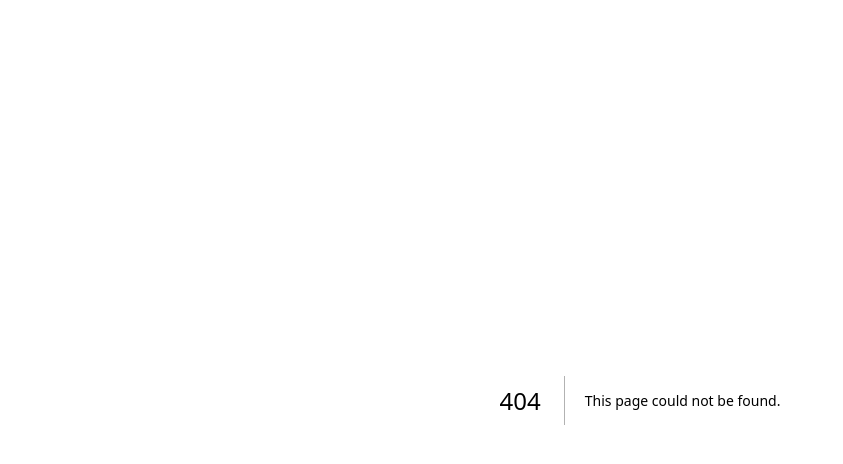
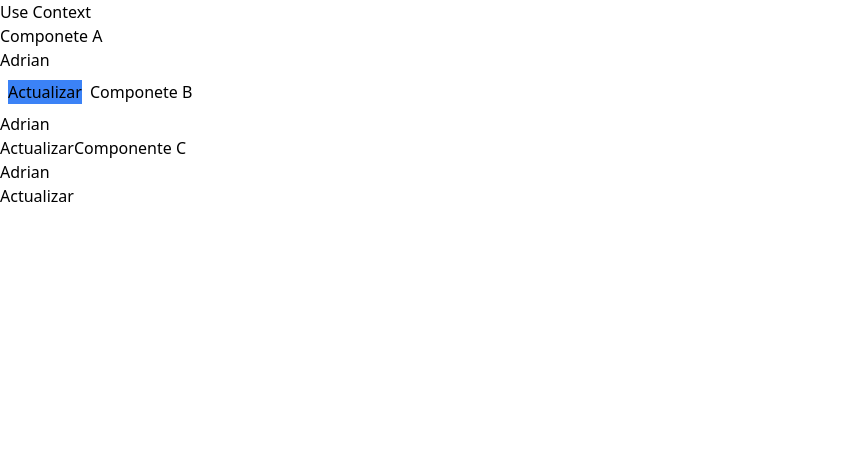
Before and after one commit to 2022B-web-avanzada-soft/gomez-tipantiza-ludwing-jair, a Next.js app in the folder react-nextjs/: page /e_use_context in a window 1280 px wide. Before the commit this address had no page. Shown: the top 464 px of the page, without its empty margins (0-843 px from the left). Built offline with nearby package versions, Linux system fonts and the light colour scheme.

Commit message:
hasta usecontext

```diff
--- /dev/null
+++ b/react-nextjs/components/e_use_context/ContenedorContext.ts
@@ -0,0 +1,6 @@
+import {createContext, Dispatch, SetStateAction} from "react";
+export const ContenedorContext = createContext({} as ContenedorContextObject)
+export interface  ContenedorContextObject{
+    nombreUsuario: string;
+    setNombreUsuario: Dispatch<SetStateAction<string>>
+}
--- /dev/null
+++ b/react-nextjs/components/e_use_context/EComponenteA.tsx
@@ -0,0 +1,32 @@
+import {ContenedorContext} from "./ContenedorContext";
+import EComponenteA from "./EComponenteA";
+import EComponenteB from "./EComponenteB";
+import {useContext, useEffect} from "react";
+
+export default function () {
+    const contenedorContexto = useContext(ContenedorContext);
+    useEffect(
+        ()=>{
+            console.log("Cambio en algun lado el nombre", contenedorContexto.nombreUsuario)
+        },
+        [contenedorContexto.nombreUsuario]
+    )
+
+    return (
+        <>
+            Componete A
+            <p>{
+                contenedorContexto.nombreUsuario
+            }         </p>
+            <button className={"bg-blue-500 m-2"} onClick={
+                e => {
+                    e.preventDefault();
+                    contenedorContexto.setNombreUsuario('CompA')
+                }}> Actualizar
+            </button>
+
+
+            <EComponenteB></EComponenteB>
+        </>
+    )
+}
--- /dev/null
+++ b/react-nextjs/components/e_use_context/EComponenteB.tsx
@@ -0,0 +1,24 @@
+import EComponenteC from "./EComponenteC";
+import {useContext} from "react";
+import {ContenedorContext} from "./ContenedorContext";
+
+export default function (){
+    const contenedorContexto = useContext(ContenedorContext);
+    return (
+        <>
+            Componete B
+            <p>{
+                contenedorContexto.nombreUsuario
+            }         </p>
+            <button onClick={
+                e => {
+                    e.preventDefault();
+                    contenedorContexto.setNombreUsuario('CompB')
+                }}> Actualizar
+            </button>
+
+
+            <EComponenteC></EComponenteC>
+        </>
+    )
+}
--- /dev/null
+++ b/react-nextjs/components/e_use_context/EComponenteC.tsx
@@ -0,0 +1,20 @@
+
+import {useContext} from "react";
+import {ContenedorContext} from "./ContenedorContext";
+
+export default function (){
+    const contenedorContexto = useContext(ContenedorContext)
+    return(
+        <>
+            Componente C
+            <p>{contenedorContexto.nombreUsuario}</p>
+            <button onClick={event => {
+                event.preventDefault();
+                contenedorContexto.setNombreUsuario("CompC");
+
+            }}>
+                Actualizar
+            </button>
+        </>
+    )
+}
--- /dev/null
+++ b/react-nextjs/components/e_use_context/EContenedor.tsx
@@ -0,0 +1,23 @@
+import {ContenedorContext, ContenedorContextObject} from "./ContenedorContext";
+import {useEffect, useState} from "react";
+import EComponenteA from "./EComponenteA";
+
+export default function(){
+    const [nombreUsuario, setNombreUsuario] = useState("Adrian")
+
+    const objetoContenedorContext: ContenedorContextObject = {nombreUsuario, setNombreUsuario};
+   useEffect( ()=>{
+        console.log("ContenedorContext")
+    },
+        [objetoContenedorContext.nombreUsuario]
+)
+
+    return (
+        <>
+            <ContenedorContext.Provider value={objetoContenedorContext}>
+                <EComponenteA></EComponenteA>
+            </ContenedorContext.Provider>
+
+            </>
+    )
+}
--- /dev/null
+++ b/react-nextjs/pages/e_use_context.tsx
@@ -0,0 +1,11 @@
+import EContenedor from "../components/e_use_context/EContenedor";
+
+
+export default function (){
+    return (
+        <>
+            <h1>Use Context</h1>
+            <EContenedor></EContenedor>
+        </>
+    )
+}
```
